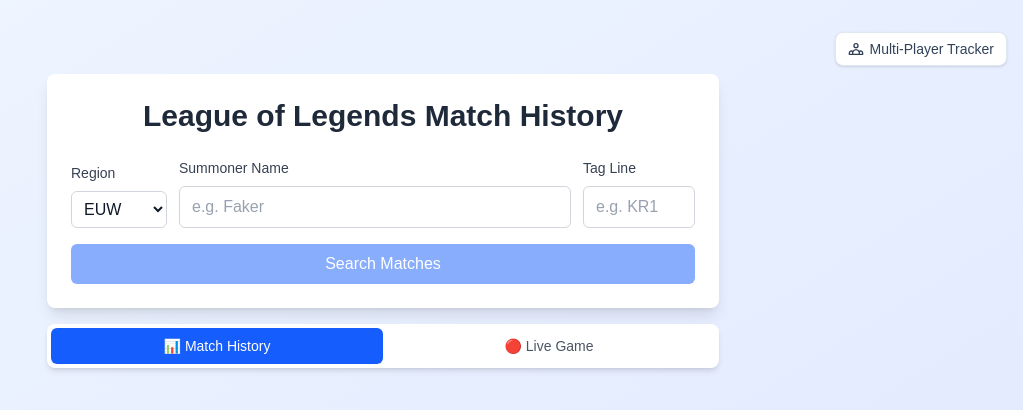
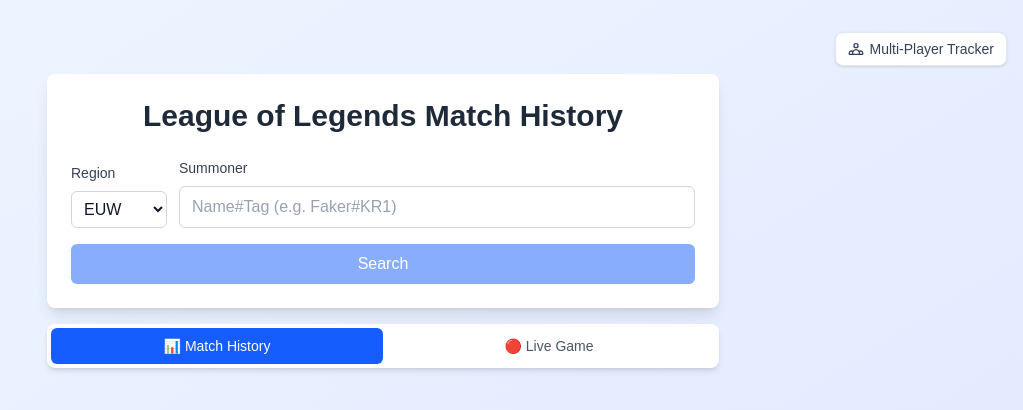
Before and after one commit to CelestialOwl/lol_setup, a Next.js app in the folder client/: page / in a window 1280 px wide. Shown: the top 410 px of the page, without its empty margins (257-1280 px from the left). Built offline with nearby package versions, Linux system fonts and the light colour scheme.

Commit message:
fixed the frontend component(reverted earlier change)

```diff
--- a/client/src/components/SearchComponent.tsx
+++ b/client/src/components/SearchComponent.tsx
@@ -9,16 +9,29 @@
 }
 
 export default function SearchComponent({ onSearch, loading }: SearchComponentProps) {
-  const [gameName, setGameName] = useState('');
-  const [tagLine, setTagLine] = useState('');
+  const [searchInput, setSearchInput] = useState('');
   const [region, setRegion] = useState('euw1');
 
   const handleSubmit = (e: React.FormEvent) => {
     e.preventDefault();
-    const trimmedName = gameName.trim();
-    const trimmedTag = tagLine.trim();
-    if (!trimmedName || !trimmedTag) return;
-    onSearch({ gameName: trimmedName, tagLine: trimmedTag, region });
+    const trimmed = searchInput.trim();
+    if (!trimmed) return;
+
+    let gameName: string;
+    let tagLine: string;
+
+    if (trimmed.includes('#')) {
+      const parts = trimmed.split('#');
+      gameName = parts[0].trim();
+      tagLine = parts.slice(1).join('#').trim();
+    } else {
+      gameName = trimmed;
+      tagLine = region === 'euw1' ? 'EUW' : region === 'na1' ? 'NA1' : region.toUpperCase();
+    }
+
+    if (gameName && tagLine) {
+      onSearch({ gameName, tagLine, region });
+    }
   };
 
   const regions = [
@@ -44,7 +57,7 @@
 
       <form onSubmit={handleSubmit} className="space-y-4">
         <div className="flex gap-3 items-end">
-          <div className="w-24">
+                    <div className="w-24">
             <label htmlFor="region" className="block text-sm font-medium text-gray-700 dark:text-slate-300 mb-2">
               Region
             </label>
@@ -63,29 +76,15 @@
             </select>
           </div>
           <div className="flex-1">
-            <label htmlFor="gameName" className="block text-sm font-medium text-gray-700 dark:text-slate-300 mb-2">
-              Summoner Name
+            <label htmlFor="searchInput" className="block text-sm font-medium text-gray-700 dark:text-slate-300 mb-2">
+              Summoner
             </label>
             <input
               type="text"
-              id="gameName"
-              value={gameName}
-              onChange={(e) => setGameName(e.target.value)}
-              placeholder="e.g. Faker"
-              className="w-full px-3 py-2 border border-gray-300 dark:border-slate-600 rounded-md bg-white dark:bg-slate-800 text-gray-900 dark:text-slate-100 placeholder-gray-400 dark:placeholder-slate-500 focus:outline-none focus:ring-2 focus:ring-blue-500 focus:border-transparent"
-              disabled={loading}
-            />
-          </div>
-          <div className="w-28">
-            <label htmlFor="tagLine" className="block text-sm font-medium text-gray-700 dark:text-slate-300 mb-2">
-              Tag Line
-            </label>
-            <input
-              type="text"
-              id="tagLine"
-              value={tagLine}
-              onChange={(e) => setTagLine(e.target.value)}
-              placeholder="e.g. KR1"
+              id="searchInput"
+              value={searchInput}
+              onChange={(e) => setSearchInput(e.target.value)}
+              placeholder="Name#Tag (e.g. Faker#KR1)"
               className="w-full px-3 py-2 border border-gray-300 dark:border-slate-600 rounded-md bg-white dark:bg-slate-800 text-gray-900 dark:text-slate-100 placeholder-gray-400 dark:placeholder-slate-500 focus:outline-none focus:ring-2 focus:ring-blue-500 focus:border-transparent"
               disabled={loading}
             />
@@ -94,7 +93,7 @@
 
         <button
           type="submit"
-          disabled={loading || !gameName.trim() || !tagLine.trim()}
+          disabled={loading || !searchInput.trim()}
           className="w-full bg-blue-600 text-white py-2 px-4 rounded-md hover:bg-blue-700 focus:outline-none focus:ring-2 focus:ring-blue-500 focus:ring-offset-2 disabled:opacity-50 disabled:cursor-not-allowed transition-colors"
         >
           {loading ? (
@@ -103,7 +102,7 @@
               Searching...
             </div>
           ) : (
-            'Search Matches'
+            'Search'
           )}
         </button>
       </form>
```
Also changed, not shown: 1 other file (tests, documents, lock files or other folders).
